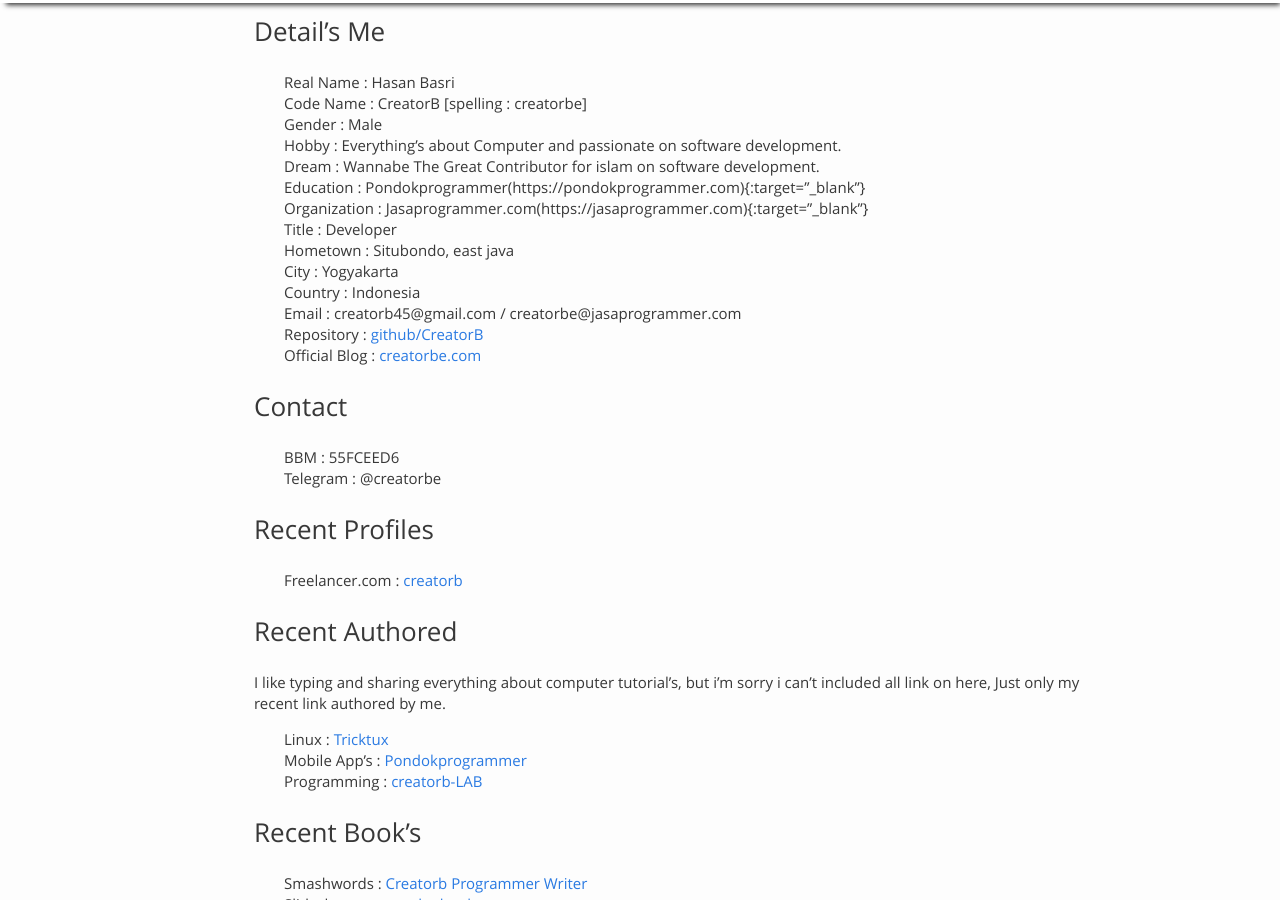
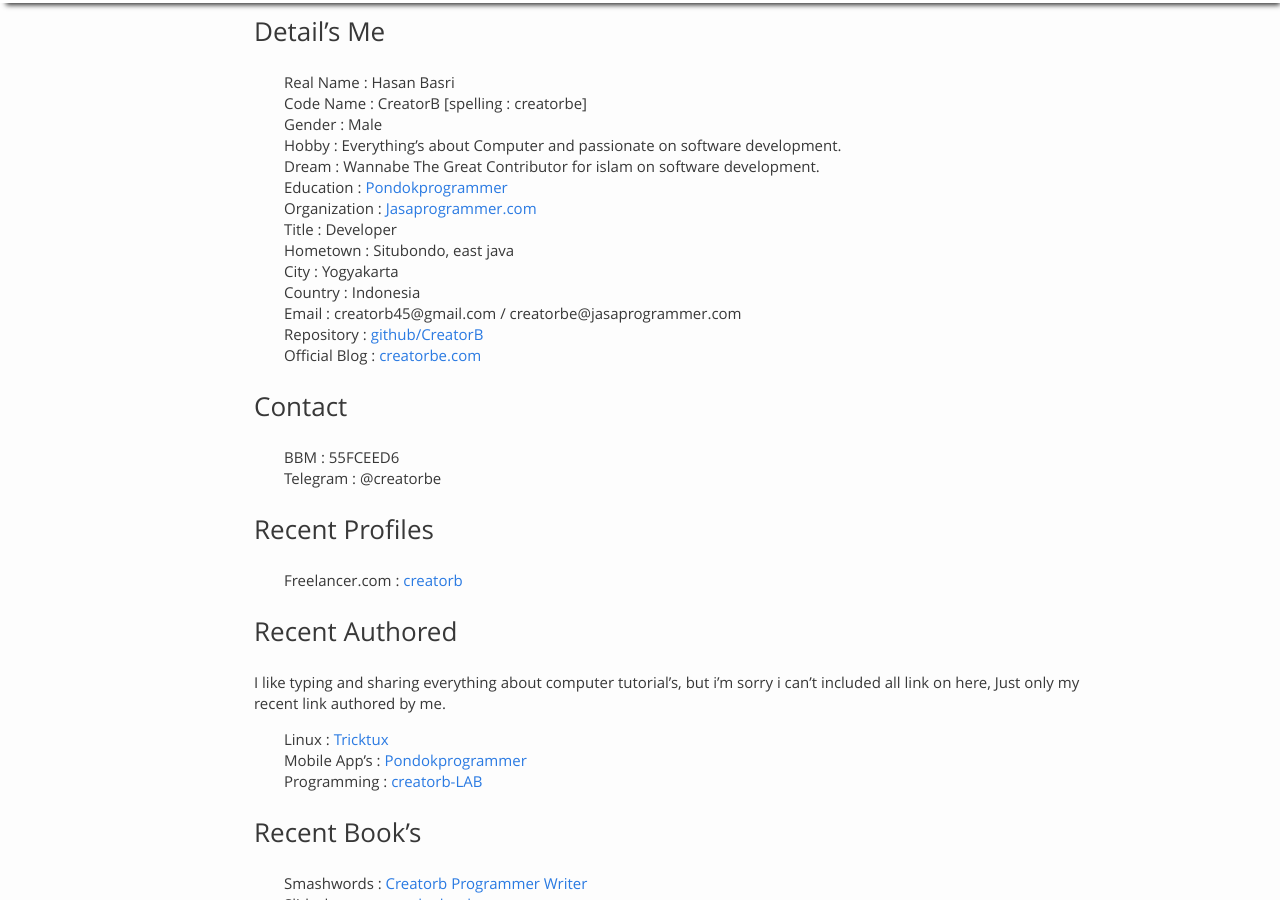
Before and after one commit to CreatorB/creatorb.github.io, a Jekyll site: the page built from _posts/2015-03-16-about-creatorb.markdown, in a window 1280 px wide and 900 px high, scrolled down 353 px. Built offline with Jekyll 4.4.1, drawn with Linux system fonts in a browser that asks for light colours.

Commit message:
corrected link

```diff
--- a/_posts/2015-03-16-about-creatorb.markdown
+++ b/_posts/2015-03-16-about-creatorb.markdown
@@ -19,8 +19,8 @@
 * Gender	: Male
 * Hobby		: Everything's about Computer and passionate on software development.
 * Dream		: Wannabe The Great Contributor for islam on software development.
-* Education	: Pondokprogrammer(https://pondokprogrammer.com){:target="_blank"}
-* Organization	: Jasaprogrammer.com(https://jasaprogrammer.com){:target="_blank"}
+* Education	: [Pondokprogrammer](https://pondokprogrammer.com){:target="_blank"}
+* Organization	: [Jasaprogrammer.com](https://jasaprogrammer.com){:target="_blank"}
 * Title		: Developer
 * Hometown	: Situbondo, east java
 * City		: Yogyakarta
```
